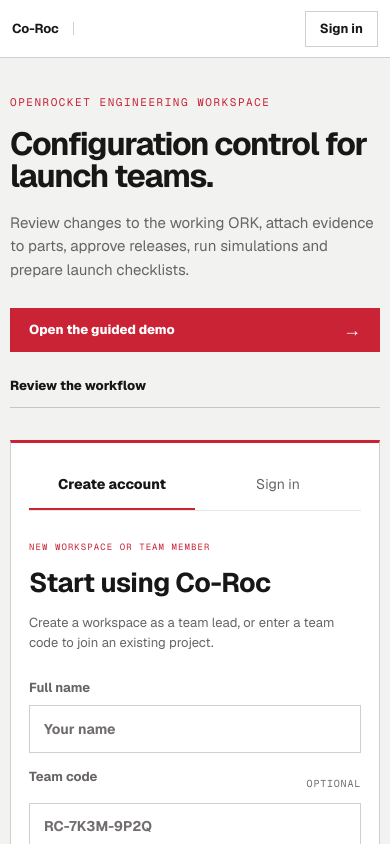
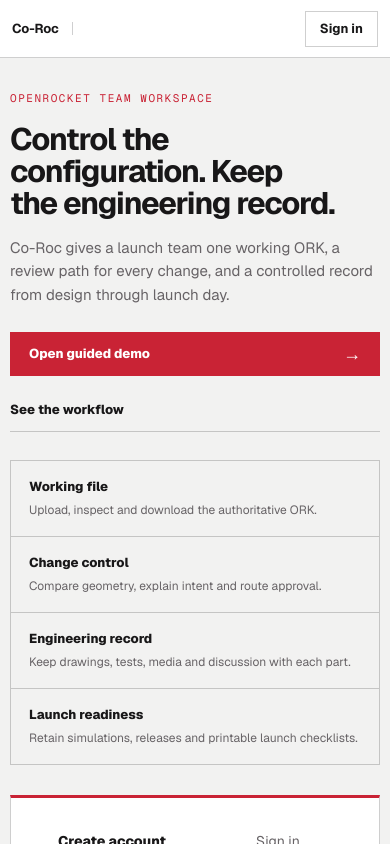
Before and after one commit to lorcangrimes323/Co-Roc, a Next.js app: page / in a window 390 px wide. Built offline with nearby package versions, Linux system fonts and the light colour scheme.

Commit message:
Rebuild the landing page around account access

```diff
--- a/app/access-portal.tsx
+++ b/app/access-portal.tsx
@@ -42,7 +42,7 @@
   return (
     <main className="access-page">
       <header className="account-header">
-        <div className="account-wordmark"><strong>Co-Roc</strong><small>Launch vehicle configuration control</small></div>
+        <div className="account-wordmark"><strong>Co-Roc</strong><small>Configuration control for launch vehicles</small></div>
         <nav className="account-header-actions" aria-label="Account actions">
           <Link href="/demo?tour=1">Guided demo</Link>
           <button type="button" onClick={() => chooseMode("signin")}>Sign in</button>
@@ -52,20 +52,26 @@
       <section className="account-main">
         <div className="account-context">
           <section className="account-hero">
-            <span className="account-section-label">OPENROCKET ENGINEERING WORKSPACE</span>
-            <h1>Configuration control for launch teams.</h1>
-            <p>Review changes to the working ORK, attach evidence to parts, approve releases, run simulations and prepare launch checklists.</p>
+            <span className="account-section-label">OPENROCKET TEAM WORKSPACE</span>
+            <h1>Control the configuration. Keep the engineering record.</h1>
+            <p>Co-Roc gives a launch team one working ORK, a review path for every change, and a controlled record from design through launch day.</p>
             <div className="account-hero-actions">
-              <Link className="account-primary-link" href="/demo?tour=1">Open the guided demo <span aria-hidden="true">→</span></Link>
-              <a href="#capabilities">Review the workflow</a>
+              <Link className="account-primary-link" href="/demo?tour=1">Open guided demo <span aria-hidden="true">→</span></Link>
+              <a href="#capabilities">See the workflow</a>
             </div>
+            <dl className="account-summary" aria-label="Co-Roc engineering controls">
+              <div><dt>Working file</dt><dd>Upload, inspect and download the authoritative ORK.</dd></div>
+              <div><dt>Change control</dt><dd>Compare geometry, explain intent and route approval.</dd></div>
+              <div><dt>Engineering record</dt><dd>Keep drawings, tests, media and discussion with each part.</dd></div>
+              <div><dt>Launch readiness</dt><dd>Retain simulations, releases and printable launch checklists.</dd></div>
+            </dl>
           </section>
         </div>
 
         <section className="account-capabilities" id="capabilities">
-            <header><span>WORKFLOW</span><h2>From geometry to launch day</h2></header>
+            <header><span>CONTROLLED WORKFLOW</span><h2>One record from ORK upload to launch approval</h2></header>
             <ol>
-              <li><span>01</span><div><strong>Work from the real ORK</strong><p>Upload, inspect and download the working OpenRocket file. Review the assembly in 2D or 3D and keep edits live.</p></div></li>
+              <li><span>01</span><div><strong>Work from the real ORK</strong><p>Upload, inspect and download the working OpenRocket file. Review the assembly in 2D or 3D.</p></div></li>
               <li><span>02</span><div><strong>Review changes before they land</strong><p>Compare a re-upload against the working copy, isolate intentional geometry changes and send them to a lead with engineering rationale.</p></div></li>
               <li><span>03</span><div><strong>Run traceable simulations</strong><p>Create OpenRocket cases, retain results against the configuration that produced them, and surface stability and performance data.</p></div></li>
               <li><span>04</span><div><strong>Keep the record with the part</strong><p>Attach drawings, test evidence, documents, photos and videos to components. Discuss decisions and tag the teammate who needs to act.</p></div></li>
--- a/app/globals.css
+++ b/app/globals.css
@@ -164,58 +164,62 @@
 .mention-empty strong { font-size: 13px; }
 .mention-empty span { max-width: 290px; margin: 7px auto 0; color: var(--muted); font-size: 11px; line-height: 1.5; }
 
-.access-page { --accent: #c92335; --accent-ink: #ffffff; height: 100vh; height: 100dvh; min-height: 0; overflow-x: hidden; overflow-y: auto; overscroll-behavior-y: contain; -webkit-overflow-scrolling: touch; display: grid; grid-template-rows: auto minmax(min-content, 1fr) auto; background: var(--ink); color: var(--text); scroll-behavior: smooth; }
+.access-page { --accent: #c92335; --accent-ink: #ffffff; height: 100vh; height: 100dvh; min-height: 0; overflow-x: hidden; overflow-y: auto; overscroll-behavior-y: contain; -webkit-overflow-scrolling: touch; display: block; background: var(--ink); color: var(--text); scroll-behavior: smooth; }
 [data-theme="dark"] .access-page { --accent: #ff6876; --accent-ink: #0b0b0d; }
 .workspace-gate { height: 100vh; overflow: auto; display: grid; place-items: center; padding: 40px 22px; background: var(--ink); color: var(--text); }
 .gate-card { width: min(560px, 100%); background: var(--panel); border: 1px solid var(--line-strong); padding: clamp(30px, 6vw, 58px); box-shadow: 0 18px 55px var(--shadow); }
-.account-header { position: sticky; z-index: 20; top: 0; min-height: 64px; display: flex; align-items: center; justify-content: space-between; gap: 18px; padding: 0 clamp(28px, 4.5vw, 76px); background: color-mix(in srgb, var(--ink-2) 96%, transparent); border-bottom: 1px solid var(--line-strong); backdrop-filter: blur(12px); }
+.account-header { position: sticky; z-index: 20; top: 0; min-height: 62px; display: flex; align-items: center; justify-content: space-between; gap: 18px; padding: 0 max(24px, calc((100vw - 1180px) / 2)); background: color-mix(in srgb, var(--ink-2) 97%, transparent); border-bottom: 1px solid var(--line-strong); backdrop-filter: blur(12px); }
 .account-wordmark { display: flex; align-items: center; gap: 11px; }
 .account-wordmark strong, .account-wordmark small { display: block; }
-.account-wordmark strong { padding-right: 14px; border-right: 1px solid var(--line-strong); font-size: 18px; line-height: 1; letter-spacing: -.01em; }
-.account-wordmark small { color: var(--muted); font: 10px/1 var(--font-geist-mono); letter-spacing: .08em; text-transform: uppercase; }
+.account-wordmark strong { padding-right: 13px; border-right: 1px solid var(--line-strong); font-size: 18px; line-height: 1; letter-spacing: -.01em; }
+.account-wordmark small { color: var(--muted); font: 10px/1.1 var(--font-geist-mono); letter-spacing: .06em; text-transform: uppercase; }
 .account-header-actions { display: flex; align-items: center; gap: 18px; }
 .account-header-actions > a, .account-header-actions > button { min-height: 36px; display: inline-flex; align-items: center; border: 0; background: transparent; color: var(--text); padding: 0; font-size: 13px; font-weight: 680; text-decoration: none; cursor: pointer; }
 .account-header-actions > a { color: var(--muted); }
 .account-header-actions > a:hover, .account-header-actions > button:hover { color: var(--accent); }
 .account-header-actions > button { padding: 0 14px; border: 1px solid var(--line-strong); background: var(--panel); }
-.account-main { width: min(1340px, calc(100% - 80px)); margin: 0 auto; display: grid; grid-template-columns: minmax(0, 1fr) minmax(390px, 440px); grid-template-areas: "hero access" "workflow workflow"; align-items: start; gap: 64px clamp(48px, 6vw, 88px); padding: 56px 0 76px; }
+.account-main { width: min(1180px, calc(100% - 48px)); margin: 0 auto; display: grid; grid-template-columns: minmax(0, 1fr) 400px; grid-template-areas: "hero access" "workflow workflow"; align-items: start; column-gap: clamp(44px, 6vw, 84px); row-gap: 52px; padding: 46px 0 58px; }
 .account-context { grid-area: hero; min-width: 0; }
 .account-section-label { color: var(--accent); font: 11px var(--font-geist-mono); letter-spacing: .14em; }
-.account-hero h1 { max-width: 680px; margin: 20px 0 24px; font-size: clamp(42px, 4vw, 60px); line-height: 1.04; letter-spacing: -.04em; font-weight: 630; }
-.account-hero > p { max-width: 680px; margin: 0; color: var(--muted); font-size: 16px; line-height: 1.58; }
-.account-hero-actions { display: flex; align-items: center; flex-wrap: wrap; gap: 12px 24px; margin-top: 28px; }
+.account-hero h1 { max-width: 650px; margin: 18px 0 20px; font-size: clamp(38px, 4vw, 52px); line-height: 1.03; letter-spacing: -.038em; font-weight: 640; text-wrap: balance; }
+.account-hero > p { max-width: 630px; margin: 0; color: var(--muted); font-size: 16px; line-height: 1.55; }
+.account-hero-actions { display: flex; align-items: center; flex-wrap: wrap; gap: 12px 22px; margin-top: 24px; }
 .account-hero-actions a { min-height: 44px; display: inline-flex; align-items: center; color: var(--text); font-size: 13px; font-weight: 720; text-decoration: none; }
 .account-hero-actions > a:not(.account-primary-link) { border-bottom: 1px solid var(--line-strong); }
-.account-primary-link { gap: 24px; padding: 0 18px; background: var(--accent); color: var(--accent-ink) !important; border: 1px solid var(--accent); }
+.account-primary-link { gap: 20px; padding: 0 18px; background: var(--accent); color: var(--accent-ink) !important; border: 1px solid var(--accent); }
 .account-primary-link span { font-size: 18px; line-height: 1; }
+.account-summary { max-width: 680px; display: grid; grid-template-columns: repeat(2, minmax(0, 1fr)); margin: 34px 0 0; border-top: 1px solid var(--line-strong); border-left: 1px solid var(--line-strong); }
+.account-summary div { min-height: 94px; padding: 16px 18px; border-right: 1px solid var(--line-strong); border-bottom: 1px solid var(--line-strong); }
+.account-summary dt { color: var(--text); font-size: 13px; font-weight: 740; }
+.account-summary dd { margin: 6px 0 0; color: var(--muted); font-size: 12px; line-height: 1.45; }
 .account-capabilities { grid-area: workflow; min-width: 0; scroll-margin-top: 80px; }
-.account-capabilities > header { display: flex; align-items: baseline; justify-content: flex-start; gap: 28px; padding-bottom: 16px; border-bottom: 1px solid var(--line-strong); }
+.account-capabilities > header { display: flex; align-items: baseline; justify-content: flex-start; gap: 24px; padding-bottom: 15px; border-bottom: 1px solid var(--line-strong); }
 .account-capabilities > header span { color: var(--accent); font: 10px var(--font-geist-mono); letter-spacing: .13em; }
-.account-capabilities h2 { margin: 0; font-size: 22px; font-weight: 630; letter-spacing: -.02em; }
+.account-capabilities h2 { margin: 0; font-size: 20px; font-weight: 640; letter-spacing: -.02em; }
 .account-capabilities ol { display: grid; grid-template-columns: repeat(3, minmax(0, 1fr)); margin: 0; padding: 0; list-style: none; }
-.account-capabilities li { min-height: 132px; display: grid; grid-template-columns: 32px minmax(0, 1fr); gap: 10px; padding: 22px 24px 20px 0; border-right: 1px solid var(--line); border-bottom: 1px solid var(--line); }
+.account-capabilities li { min-height: 124px; display: grid; grid-template-columns: 30px minmax(0, 1fr); gap: 9px; padding: 20px 22px 18px 0; border-right: 1px solid var(--line); border-bottom: 1px solid var(--line); }
 .account-capabilities li:nth-child(3n + 2), .account-capabilities li:nth-child(3n + 3) { padding-left: 24px; }
 .account-capabilities li:nth-child(3n) { border-right: 0; }
 .account-capabilities li > span { color: var(--faint); font: 10px var(--font-geist-mono); }
 .account-capabilities strong { display: block; font-size: 14px; line-height: 1.3; }
-.account-capabilities p { margin: 9px 0 0; color: var(--muted); font-size: 12px; line-height: 1.55; }
-.account-panel { grid-area: access; scroll-margin-top: 80px; background: var(--panel); border: 1px solid var(--line-strong); border-top: 3px solid var(--accent); }
-.account-form { padding: 30px 32px 28px; }
-.account-tabs { display: grid; grid-template-columns: 1fr 1fr; border-bottom: 1px solid var(--line); margin: -6px 0 30px; }
+.account-capabilities p { margin: 8px 0 0; color: var(--muted); font-size: 12px; line-height: 1.5; }
+.account-panel { grid-area: access; scroll-margin-top: 78px; background: var(--panel); border: 1px solid var(--line-strong); border-top: 3px solid var(--accent); }
+.account-form { padding: 26px 28px 25px; }
+.account-tabs { display: grid; grid-template-columns: 1fr 1fr; border-bottom: 1px solid var(--line); margin: -4px 0 24px; }
 .account-tabs button { border: 0; border-bottom: 2px solid transparent; background: none; padding: 13px 5px; color: var(--muted); font-size: 14px; cursor: pointer; }
 .account-tabs button.active { color: var(--text); border-color: var(--accent); font-weight: 750; }
-.account-form-kicker { display: block; margin-bottom: 10px; color: var(--accent); font: 9px var(--font-geist-mono); letter-spacing: .12em; }
-.account-form h2 { margin: 0; font-size: 27px; font-weight: 650; letter-spacing: -.02em; }
-.account-form > p { color: var(--muted); font-size: 13px; line-height: 1.55; margin: 10px 0 24px; }
-.account-form label { display: grid; gap: 8px; margin: 14px 0; color: var(--muted); font-size: 13px; font-weight: 680; }
+.account-form-kicker { display: block; margin-bottom: 9px; color: var(--accent); font: 9px var(--font-geist-mono); letter-spacing: .12em; }
+.account-form h2 { margin: 0; font-size: 24px; font-weight: 660; letter-spacing: -.02em; }
+.account-form > p { color: var(--muted); font-size: 12px; line-height: 1.5; margin: 8px 0 19px; }
+.account-form label { display: grid; gap: 7px; margin: 12px 0; color: var(--muted); font-size: 12px; font-weight: 690; }
 .optional-label { justify-self: end; margin-top: -18px; color: var(--faint); font: 8px var(--font-geist-mono); letter-spacing: .08em; }
-.account-form input { width: 100%; min-height: 48px; border: 1px solid var(--line-strong); background: var(--ink-2); color: var(--text); padding: 0 14px; outline: none; font-size: 14px; }
+.account-form input { width: 100%; min-height: 44px; border: 1px solid var(--line-strong); background: var(--ink-2); color: var(--text); padding: 0 13px; outline: none; font-size: 14px; }
 .account-form input:focus { border-color: var(--accent); box-shadow: 0 0 0 3px var(--focus-ring); }
-.account-submit { width: 100%; min-height: 50px; margin-top: 11px; border: 1px solid var(--accent); background: var(--accent); color: var(--accent-ink); font-size: 14px; font-weight: 760; cursor: pointer; }
+.account-submit { width: 100%; min-height: 46px; margin-top: 9px; border: 1px solid var(--accent); background: var(--accent); color: var(--accent-ink); font-size: 14px; font-weight: 760; cursor: pointer; }
 .account-submit:disabled { opacity: .58; cursor: wait; }
-.account-form > small { display: block; margin-top: 16px; color: var(--faint); font-size: 11px; line-height: 1.5; }
+.account-form > small { display: block; margin-top: 14px; color: var(--faint); font-size: 10px; line-height: 1.45; }
 .account-message { border-left: 2px solid var(--red); background: color-mix(in srgb, var(--red) 10%, var(--panel)); color: var(--red); padding: 10px 11px; font-size: 12px; }
-.account-page-footer { min-height: 52px; display: flex; align-items: center; justify-content: space-between; gap: 22px; padding: 0 clamp(28px, 4.5vw, 92px); color: var(--faint); font: 10px var(--font-geist-mono); letter-spacing: .06em; border-top: 1px solid var(--line-strong); background: var(--ink-2); }
+.account-page-footer { min-height: 48px; display: flex; align-items: center; justify-content: space-between; gap: 22px; padding: 0 max(24px, calc((100vw - 1180px) / 2)); color: var(--faint); font: 10px var(--font-geist-mono); letter-spacing: .05em; border-top: 1px solid var(--line-strong); background: var(--ink-2); }
 .access-eyebrow { display: block; margin: 30px 0 13px; color: var(--accent); font: 10px var(--font-geist-mono); letter-spacing: .14em; }
 .gate-card h1 { max-width: 670px; margin: 0; font-size: clamp(32px, 5.2vw, 58px); line-height: 1.04; letter-spacing: -.045em; }
 .gate-card > p { max-width: 620px; color: var(--muted); font-size: 16px; line-height: 1.7; margin: 25px 0 30px; }
@@ -316,10 +320,11 @@
   .account-header { min-height: 58px; padding: 0 16px; }
   .account-wordmark strong { font-size: 15px; }
   .account-wordmark small { display: none; }
-  .account-main { width: min(100% - 28px, 620px); grid-template-columns: 1fr; gap: 40px; padding: 42px 0 56px; }
-  .account-hero h1 { margin: 18px 0 22px; font-size: clamp(34px, 10vw, 48px); line-height: 1.02; }
+  .account-main { width: min(100% - 28px, 620px); grid-template-columns: 1fr; gap: 36px; padding: 38px 0 50px; }
+  .account-hero h1 { margin: 17px 0 19px; font-size: clamp(34px, 8vw, 42px); line-height: 1.04; }
   .account-hero > p { font-size: 15px; }
   .account-hero-actions { margin-top: 26px; }
+  .account-summary { margin-top: 28px; }
   .account-capabilities > header { align-items: flex-start; flex-direction: column; gap: 8px; }
   .account-capabilities ol { grid-template-columns: minmax(0, 1fr); }
   .account-capabilities li, .account-capabilities li:nth-child(even), .account-capabilities li:nth-child(3n + 2), .account-capabilities li:nth-child(3n + 3) { min-height: 0; padding: 20px 0; border-right: 0; }
@@ -339,10 +344,12 @@
   .theme-mode-selector-compact button { grid-template-columns: 18px; padding: 5px; }
   .theme-mode-selector-compact .theme-choice-copy { display: none; }
   .account-header-actions > a { display: none; }
-  .account-main { width: min(100% - 20px, 560px); gap: 32px; padding: 32px 0 44px; }
-  .account-hero h1 { margin: 15px 0 18px; font-size: 32px; }
+  .account-main { width: min(100% - 20px, 560px); gap: 30px; padding: 28px 0 40px; }
+  .account-hero h1 { margin: 14px 0 17px; font-size: 31px; }
   .account-hero-actions { align-items: stretch; flex-direction: column; }
   .account-hero-actions a { justify-content: space-between; }
+  .account-summary { grid-template-columns: minmax(0, 1fr); }
+  .account-summary div { min-height: 0; }
   .account-form { padding: 24px 18px; }
   .account-page-footer { min-height: 36px; padding: 0 14px; }
 }
--- a/app/page.tsx
+++ b/app/page.tsx
@@ -13,14 +13,15 @@
     "Configuration control for OpenRocket teams: working geometry, simulations, component evidence, approvals, releases and launch checklists.",
 };
 
-export default async function Home({ searchParams }: { searchParams?: Promise<{ local_role?: string }> }) {
+export default async function Home({ searchParams }: { searchParams?: Promise<{ local_role?: string; access_preview?: string }> }) {
   const user = await getAccountUser();
   const host = (await headers()).get("host") ?? "";
   const local = /^(localhost|127\.0\.0\.1)(:\d+)?$/i.test(host);
-  const roleValue = (await searchParams)?.local_role;
+  const resolvedSearchParams = await searchParams;
+  const roleValue = resolvedSearchParams?.local_role;
   const localRole: TeamRole | null = roleValue === "lead" || roleValue === "engineer" || roleValue === "viewer" ? roleValue : null;
 
-  if (!user && !(local && localRole)) return <AccessPortal />;
+  if ((local && resolvedSearchParams?.access_preview === "1") || (!user && !(local && localRole))) return <AccessPortal />;
 
   return (
     <WorkspaceApp user={user ? { name: user.displayName, email: user.email, preview: false } : localIdentityByRole[localRole!]} />
```
Also changed, not shown: 1 other file (tests, documents, lock files or other folders).
